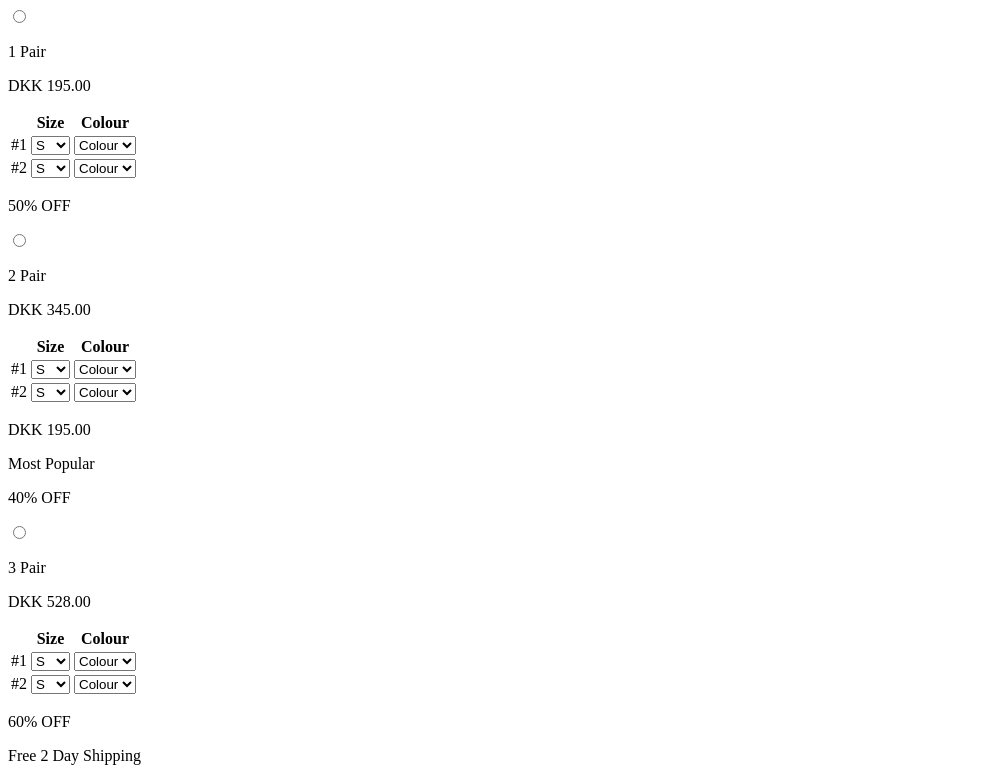
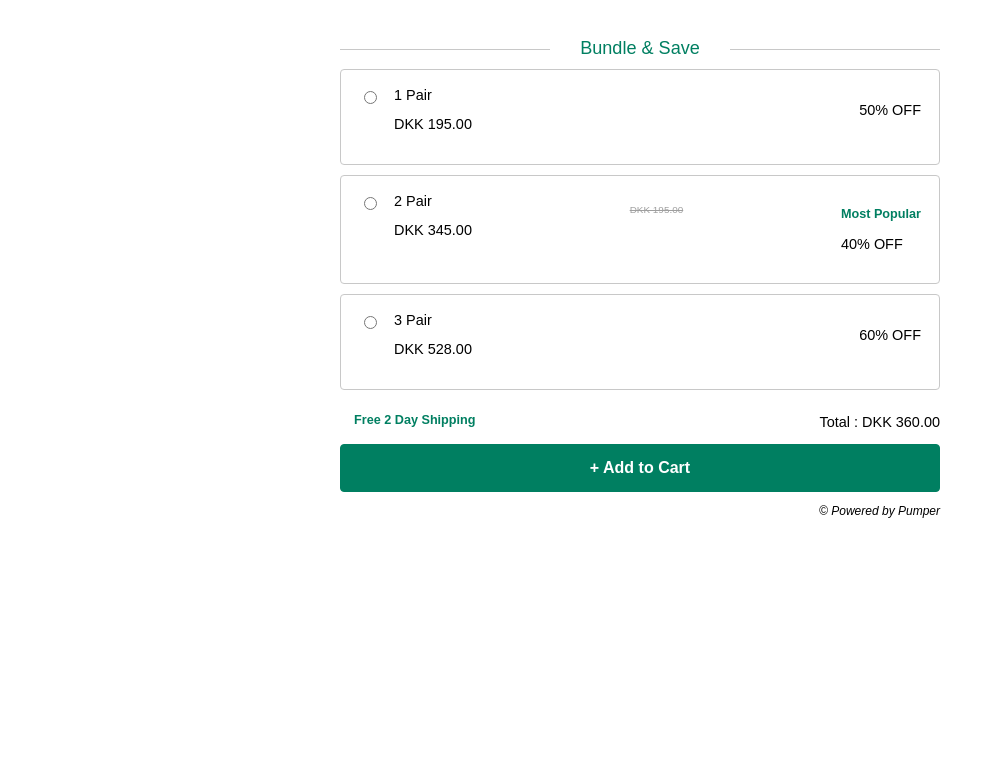
Before and after one commit to priyankamadhurapantula/Front_End_Developer_Task, a plain HTML site: page index.html in a window 1280 px wide. Shown: the part 73-851 px from the top of the page, without its empty margins (0-995 px from the left). After the commit the page ends 800 px from the top, so only its background shows below. Drawn offline with Linux system fonts and the light colour scheme; the site is published under a folder, as on GitHub Pages, so addresses that start at the root find nothing; a web font is replaced by a local one.

Commit message:
Update index.html

```diff
--- a/index.html
+++ b/index.html
@@ -4,7 +4,7 @@
 <title>ProveWay Front End Development Task</title>
 <meta name="viewport" content="width=device-width, initial-scale=1">
 <link href="https://fonts.cdnfonts.com/css/metropolis" rel="stylesheet">
-<link rel="stylesheet" type="text/css" href="/Front_End_Developer_Task/style.css">
+<link rel="stylesheet" type="text/css" href="style.css">
 </head>
 <body>
 
```
